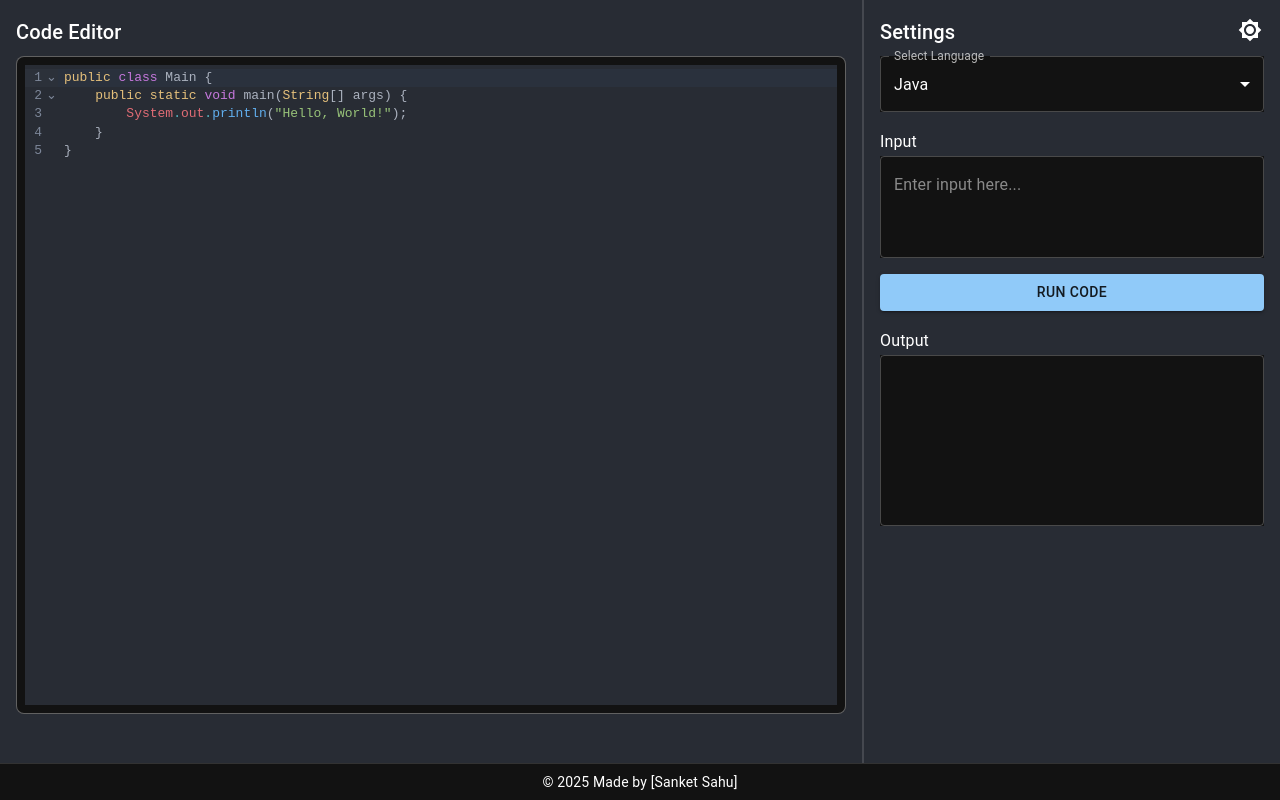
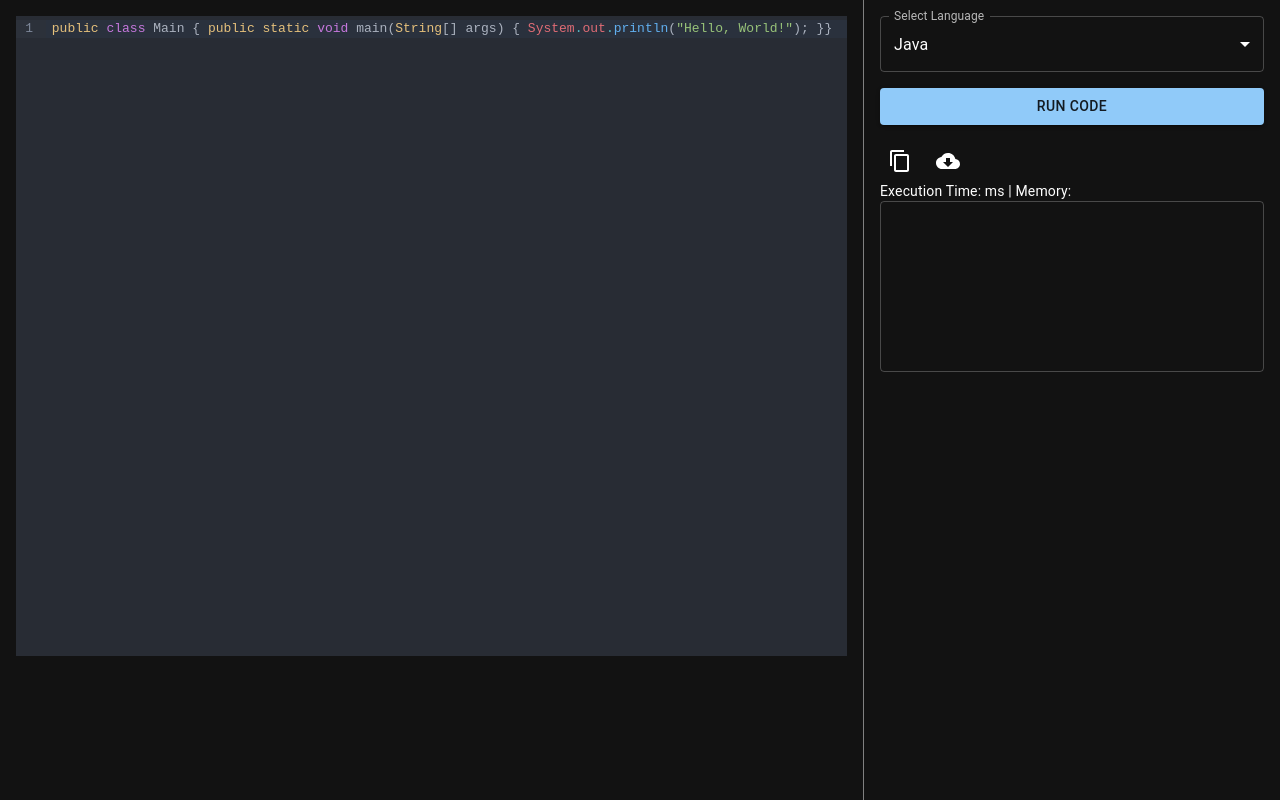
Before and after one commit to sankky07/Online-Code-Compiler, a React (Create React App) app in the folder frontend/: page / in a window 1280 px wide. Built offline with nearby package versions, Linux system fonts and the light colour scheme.

Commit message:
Update Editor.js

```diff
--- a/frontend/src/components/Editor.js
+++ b/frontend/src/components/Editor.js
@@ -1,62 +1,52 @@
-import React, { useState } from "react";
+import React, { useState, useEffect, useRef } from "react";
 import axios from "axios";
 import {
-  Box,
-  Button,
-  TextField,
-  MenuItem,
-  Typography,
-  IconButton,
+  Box, Button, TextField, MenuItem, Typography, IconButton, Tooltip
 } from "@mui/material";
-import { Brightness4, Brightness7 } from "@mui/icons-material";
+import { Brightness4, Brightness7, ContentCopy, CloudDownload, Fullscreen, FullscreenExit } from "@mui/icons-material";
 import { createTheme, ThemeProvider } from "@mui/material/styles";
 import CodeMirror from "@uiw/react-codemirror";
 import { java } from "@codemirror/lang-java";
 import { cpp } from "@codemirror/lang-cpp";
 import { python } from "@codemirror/lang-python";
 
-// Default "Hello, World!" Programs
 const defaultPrograms = {
-  Java: `public class Main {
-    public static void main(String[] args) {
-        System.out.println("Hello, World!");
-    }
-}`,
-  "C++": `#include <iostream>
-using namespace std;
-int main() {
-    cout << "Hello, World!" << endl;
-    return 0;
-}`,
+  Java: `public class Main { public static void main(String[] args) { System.out.println("Hello, World!"); }}`,
+  "C++": `#include <iostream>\nusing namespace std;\nint main() { cout << "Hello, World!"; return 0; }`,
   Python: `print("Hello, World!")`,
-  C: `#include <stdio.h>
-int main() {
-    printf("Hello, World!\\n");
-    return 0;
-}`,
+  C: `#include <stdio.h>\nint main() { printf("Hello, World!\\n"); return 0; }`,
 };
 
-// Supported Languages
 const languages = {
   Java: { id: "java", extension: java() },
   "C++": { id: "cpp", extension: cpp() },
   Python: { id: "python", extension: python() },
-  C: { id: "c", extension: cpp() }, // Using C++ highlighting for C
+  C: { id: "c", extension: cpp() },
 };
 
 const Editor = () => {
-  const [language, setLanguage] = useState("Java");
-  const [code, setCode] = useState(defaultPrograms["Java"]);
+  const [language, setLanguage] = useState(localStorage.getItem("language") || "Java");
+  const [code, setCode] = useState(localStorage.getItem(`code_${language}`) || defaultPrograms[language]);
   const [input, setInput] = useState("");
   const [output, setOutput] = useState("");
+  const [executionTime, setExecutionTime] = useState(null);
+  const [memoryUsage, setMemoryUsage] = useState(null);
   const [darkMode, setDarkMode] = useState(true);
+  const [fullScreen, setFullScreen] = useState(false);
+  const editorRef = useRef(null);
 
-  // Toggle Dark Mode
+  useEffect(() => {
+    localStorage.setItem("language", language);
+    localStorage.setItem(`code_${language}`, code);
+  }, [language, code]);
+
   const toggleDarkMode = () => setDarkMode((prev) => !prev);
+  const toggleFullScreen = () => setFullScreen((prev) => !prev);
 
-  // Run Code using Piston API
   const handleRun = async () => {
     try {
+      const startTime = performance.now();
+
       const response = await axios.post("https://emkc.org/api/v2/piston/execute", {
         language: languages[language].id,
         version: "*",
@@ -64,55 +54,73 @@ const Editor = () => {
         stdin: input || "",
       });
 
+      const endTime = performance.now();
+      const executionTimeMs = (endTime - startTime).toFixed(2);
+
       const { run } = response.data;
       let result = `Output: ${run.stdout || "No output"}`;
       if (run.stderr) {
-        result += `\nError Details: ${run.stderr}`;
+        result += `\nError: ${run.stderr}`;
       }
 
       setOutput(result);
+      setExecutionTime(executionTimeMs);
+      setMemoryUsage(run.memory || "N/A");
     } catch (error) {
       console.error("Execution error:", error);
       setOutput("Execution failed.");
     }
   };
 
-  // Handle Language Change
   const handleLanguageChange = (e) => {
     const selectedLang = e.target.value;
     setLanguage(selectedLang);
-    setCode(defaultPrograms[selectedLang]);
+    setCode(localStorage.getItem(`code_${selectedLang}`) || defaultPrograms[selectedLang]);
   };
 
-  // Define Light & Dark Themes
+  const handleCopyCode = () => {
+    navigator.clipboard.writeText(code);
+    alert("Code copied!");
+  };
+
+  const handleDownloadCode = () => {
+    const blob = new Blob([code], { type: "text/plain" });
+    const link = document.createElement("a");
+    link.href = URL.createObjectURL(blob);
+    link.download = `${language}.txt`;
+    document.body.appendChild(link);
+    link.click();
+    document.body.removeChild(link);
+  };
+
   const theme = createTheme({
-    palette: {
-      mode: darkMode ? "dark" : "light",
-      primary: { main: darkMode ? "#90caf9" : "#1976d2" },
-      background: { default: darkMode ? "#282c34" : "#f5f5f5" },
-      text: { primary: darkMode ? "#ffffff" : "#000000" },
-    },
+    palette: { mode: darkMode ? "dark" : "light" },
   });
 
   return (
     <ThemeProvider theme={theme}>
       <Box sx={{ display: "flex", flexDirection: "column", height: "100vh", bgcolor: "background.default", color: "text.primary" }}>
 
-        {/* Top Section */}
+        {/* Editor & Settings */}
         <Box sx={{ display: "flex", flex: 1 }}>
 
-          {/* Left Side - Code Editor */}
-          <Box sx={{ flex: 1, padding: 2 }}>
+          {/* Code Editor */}
+          <Box sx={{ flex: 1, padding: 2, position: "relative" }}>
 
-            {/* Dark Mode Toggle */}
-            <IconButton onClick={toggleDarkMode} sx={{ position: "absolute", top: 10, right: 10 }}>
+            <Tooltip title="Toggle Dark Mode">
+              <IconButton onClick={toggleDarkMode} sx={{ position: "absolute", top: 10, right: 50 }}>
                 {darkMode ? <Brightness7 /> : <Brightness4 />}
               </IconButton>
+            </Tooltip>
 
-            <Typography variant="h6" sx={{ marginBottom: 1 }}>Code Editor</Typography>
+            <Tooltip title={fullScreen ? "Exit Fullscreen" : "Fullscreen Mode"}>
+              <IconButton onClick={toggleFullScreen} sx={{ position: "absolute", top: 10, right: 10 }}>
+                {fullScreen ? <FullscreenExit /> : <Fullscreen />}
+              </IconButton>
+            </Tooltip>
 
-            <Box sx={{ borderRadius: 2, border: "1px solid", borderColor: darkMode ? "#ffffff55" : "#00000022", padding: 1, bgcolor: "background.paper" }}>
             <CodeMirror
+              ref={editorRef}
               value={code}
               height="80vh"
               theme={darkMode ? "dark" : "light"}
@@ -120,36 +128,25 @@ const Editor = () => {
               onChange={(newCode) => setCode(newCode)}
             />
           </Box>
+
+          {/* Settings & Output */}
+          <Box sx={{ width: "30%", padding: 2, borderLeft: "1px solid gray", display: "flex", flexDirection: "column" }}>
+
+            <TextField select label="Select Language" value={language} onChange={handleLanguageChange} fullWidth sx={{ mb: 2 }}>
+              {Object.keys(languages).map((lang) => <MenuItem key={lang} value={lang}>{lang}</MenuItem>)}
+            </TextField>
+
+            <Button variant="contained" onClick={handleRun} sx={{ mb: 2 }}>Run Code</Button>
+
+            <Box sx={{ display: "flex", gap: 1 }}>
+              <Tooltip title="Copy Code"><IconButton onClick={handleCopyCode}><ContentCopy /></IconButton></Tooltip>
+              <Tooltip title="Download Code"><IconButton onClick={handleDownloadCode}><CloudDownload /></IconButton></Tooltip>
             </Box>
 
-          {/* Right Side - Settings & Output */}
-          <Box sx={{ width: "30%", padding: 2, borderLeft: "2px solid", borderColor: darkMode ? "#ffffff22" : "#00000022", display: "flex", flexDirection: "column" }}>
+            <Typography variant="body2">Execution Time: {executionTime} ms | Memory: {memoryUsage}</Typography>
 
-            <Typography variant="h6" sx={{ marginBottom: 1 }}>Settings</Typography>
-
-            {/* Language Selection */}
-            <TextField select label="Select Language" value={language} onChange={handleLanguageChange} fullWidth sx={{ marginBottom: 2, bgcolor: "background.paper" }}>
-              {Object.keys(languages).map((lang) => (
-                <MenuItem key={lang} value={lang}>{lang}</MenuItem>
-              ))}
-            </TextField>
-
-            {/* Input Box */}
-            <Typography variant="subtitle1">Input</Typography>
-            <TextField multiline rows={3} value={input} onChange={(e) => setInput(e.target.value)} placeholder="Enter input here..." fullWidth sx={{ marginBottom: 2, bgcolor: "background.paper" }} />
-
-            {/* Run Button */}
-            <Button variant="contained" color="primary" onClick={handleRun} sx={{ marginBottom: 2 }}>Run Code</Button>
-
-            {/* Output Box */}
-            <Typography variant="subtitle1">Output</Typography>
-            <TextField multiline rows={6} value={output} fullWidth InputProps={{ readOnly: true }} sx={{ bgcolor: "background.paper" }} />
+            <TextField multiline rows={6} value={output} fullWidth InputProps={{ readOnly: true }} />
           </Box>
-        </Box>
-
-        {/* Footer */}
-        <Box sx={{ textAlign: "center", padding: 1, bgcolor: "background.paper", borderTop: "1px solid", borderColor: darkMode ? "#ffffff22" : "#00000022" }}>
-          <Typography variant="body2">© {new Date().getFullYear()} Made by [Sanket Sahu]</Typography>
         </Box>
       </Box>
     </ThemeProvider>
```
Lines whose indentation alone changed are shown as unchanged.
